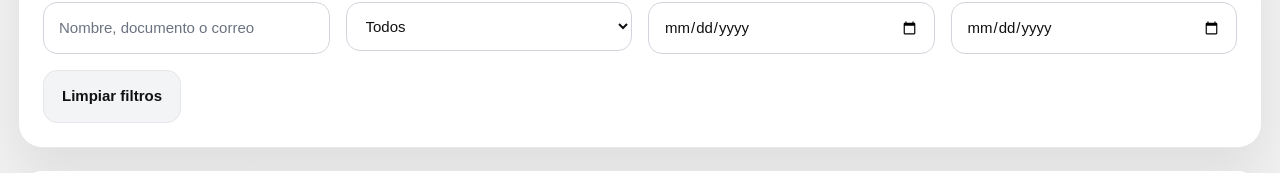
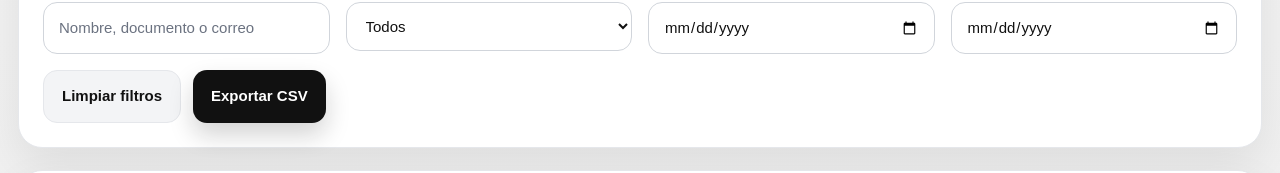
Before and after one commit to mercadeopysta/pysta-puntos, a Next.js app: page /admin/puntos in a window 1280 px wide. Shown: the part 952-1125 px from the top of the page. Built offline with nearby package versions, Linux system fonts and the light colour scheme; no server answers; the database is empty; sample sign-in values are in the browser's storage.

Commit message:
Actualizar diseño y mejoras panel Puntos Pysta

```diff
--- a/app/admin/puntos/page.tsx
+++ b/app/admin/puntos/page.tsx
@@ -203,6 +203,58 @@ export default function AdminPuntosPage() {
     })
   }, [clientesPuntos, filtroBusqueda, filtroTipo])
 
+  const exportarCSV = () => {
+    if (clientesFiltrados.length === 0) {
+      setTipoMensaje("warning")
+      setMensaje("No hay datos para exportar con los filtros actuales.")
+      return
+    }
+
+    const filas = clientesFiltrados.map((cliente, index) => ({
+      Posicion: index + 1,
+      Nombre: cliente.full_name,
+      Documento: cliente.document_number || "",
+      Correo: cliente.email,
+      TipoCliente: cliente.client_type || "",
+      Asesor: cliente.advisor_name || "",
+      FacturasAprobadas: cliente.invoices_count,
+      CompraAcumulada: cliente.total_purchase,
+      PuntosAcumulados: cliente.total_points_accumulated,
+    }))
+
+    const encabezados = Object.keys(filas[0])
+
+    const escaparCSV = (valor: string | number) => {
+      const texto = String(valor ?? "")
+      if (texto.includes(",") || texto.includes('"') || texto.includes("\n")) {
+        return `"${texto.replace(/"/g, '""')}"`
+      }
+      return texto
+    }
+
+    const contenido = [
+      encabezados.join(","),
+      ...filas.map((fila) =>
+        encabezados.map((encabezado) => escaparCSV(fila[encabezado as keyof typeof fila])).join(",")
+      ),
+    ].join("\n")
+
+    const blob = new Blob(["\uFEFF" + contenido], { type: "text/csv;charset=utf-8;" })
+    const url = URL.createObjectURL(blob)
+    const link = document.createElement("a")
+    const hoy = new Date().toISOString().slice(0, 10)
+
+    link.href = url
+    link.setAttribute("download", `ranking-puntos-${hoy}.csv`)
+    document.body.appendChild(link)
+    link.click()
+    document.body.removeChild(link)
+    URL.revokeObjectURL(url)
+
+    setTipoMensaje("success")
+    setMensaje("CSV exportado correctamente.")
+  }
+
   const topCliente = clientesFiltrados.length > 0 ? clientesFiltrados[0] : null
 
   const topMayorista =
@@ -352,6 +404,7 @@ export default function AdminPuntosPage() {
             </div>
           </div>
 
+          <div className="pysta-actions">
             <button
               onClick={() => {
                 setFiltroBusqueda("")
@@ -363,6 +416,14 @@ export default function AdminPuntosPage() {
             >
               Limpiar filtros
             </button>
+
+            <button
+              onClick={exportarCSV}
+              className="pysta-btn pysta-btn-dark"
+            >
+              Exportar CSV
+            </button>
+          </div>
         </section>
 
         {mensaje && (
```
Lines whose indentation alone changed are shown as unchanged.
